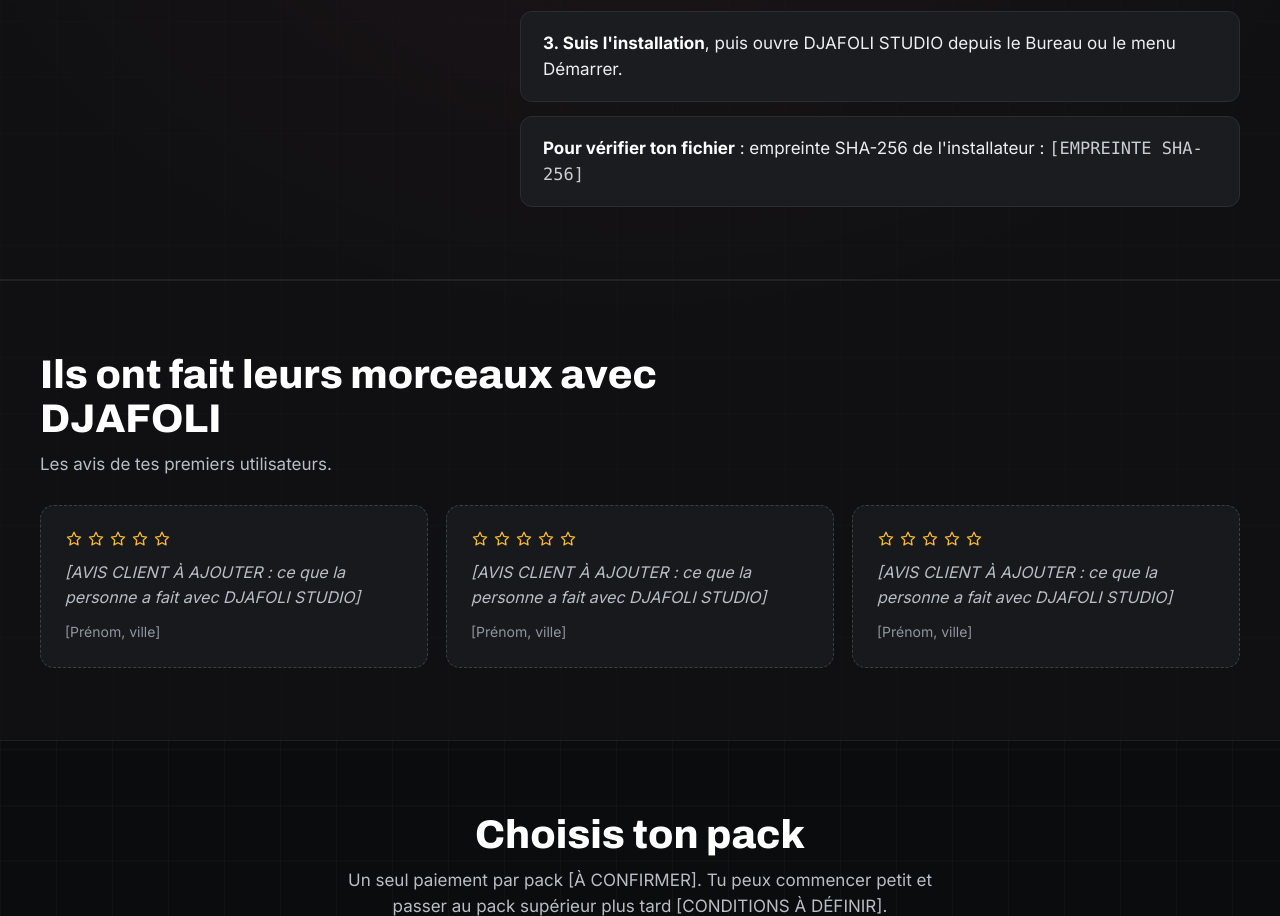
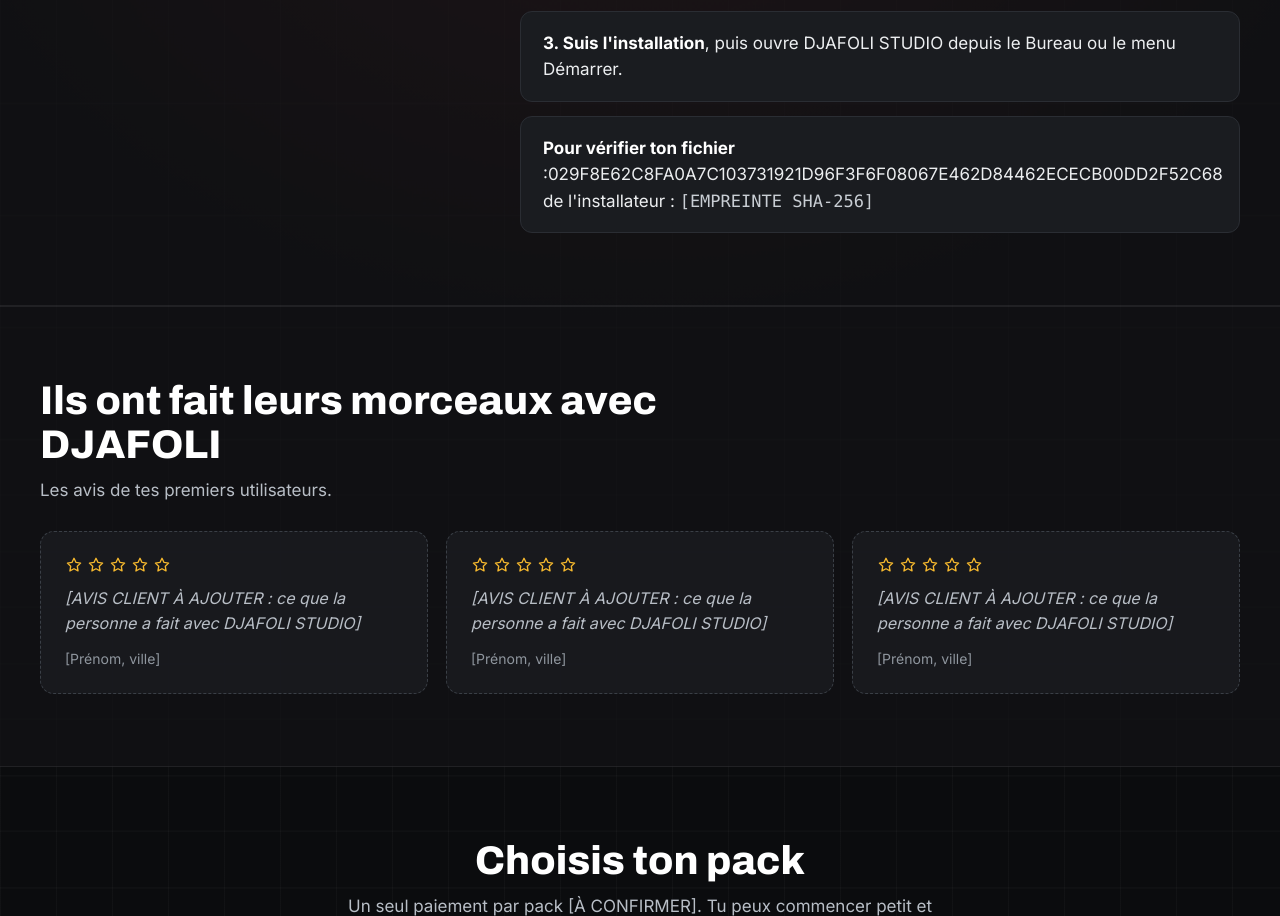
Before and after one commit to djafoli89700-dot/djafoli-site-, a plain HTML site: page index.html in a window 1280 px wide. Shown: the part 3518-4434 px from the top of the page. Drawn offline with Linux system fonts and the light colour scheme.

Commit message:
Update index.html

```diff
--- a/index.html
+++ b/index.html
@@ -167,7 +167,7 @@ Télécharger pour Windows</a>
 <li style="background: #1a1c20; border: 1px solid #2a2d33; border-radius: 12px; padding: 18px 22px"><strong style="color: #ffffff">1. Télécharge</strong> le fichier <span style="font-family: Consolas, monospace; color: #f5b82e">DJAFOLI_STUDIO_V7_Setup.exe</span>.</li>
 <li style="background: #1a1c20; border: 1px solid #2a2d33; border-radius: 12px; padding: 18px 22px"><strong style="color: #ffffff">2. Lance-le.</strong> Si Windows affiche « Windows a protégé votre ordinateur », clique sur <strong style="color: #ffffff">Informations complémentaires</strong>, puis <strong style="color: #ffffff">Exécuter quand même</strong>. Ce message apparaît pour les nouveaux logiciels qui ne sont pas encore signés numériquement.</li>
 <li style="background: #1a1c20; border: 1px solid #2a2d33; border-radius: 12px; padding: 18px 22px"><strong style="color: #ffffff">3. Suis l'installation</strong>, puis ouvre DJAFOLI STUDIO depuis le Bureau ou le menu Démarrer.</li>
-<li style="background: #1a1c20; border: 1px solid #2a2d33; border-radius: 12px; padding: 18px 22px"><strong style="color: #ffffff">Pour vérifier ton fichier</strong> : empreinte SHA-256 de l'installateur : <span style="font-family: Consolas, monospace; color: #c9ced4">[EMPREINTE SHA-256]</span></li>
+<li style="background: #1a1c20; border: 1px solid #2a2d33; border-radius: 12px; padding: 18px 22px"><strong style="color: #ffffff">Pour vérifier ton fichier</strong> :029F8E62C8FA0A7C103731921D96F3F6F08067E462D84462ECECB00DD2F52C68  de l'installateur : <span style="font-family: Consolas, monospace; color: #c9ced4">[EMPREINTE SHA-256]</span></li>
 </ol>
 </div>
 </section>
```
